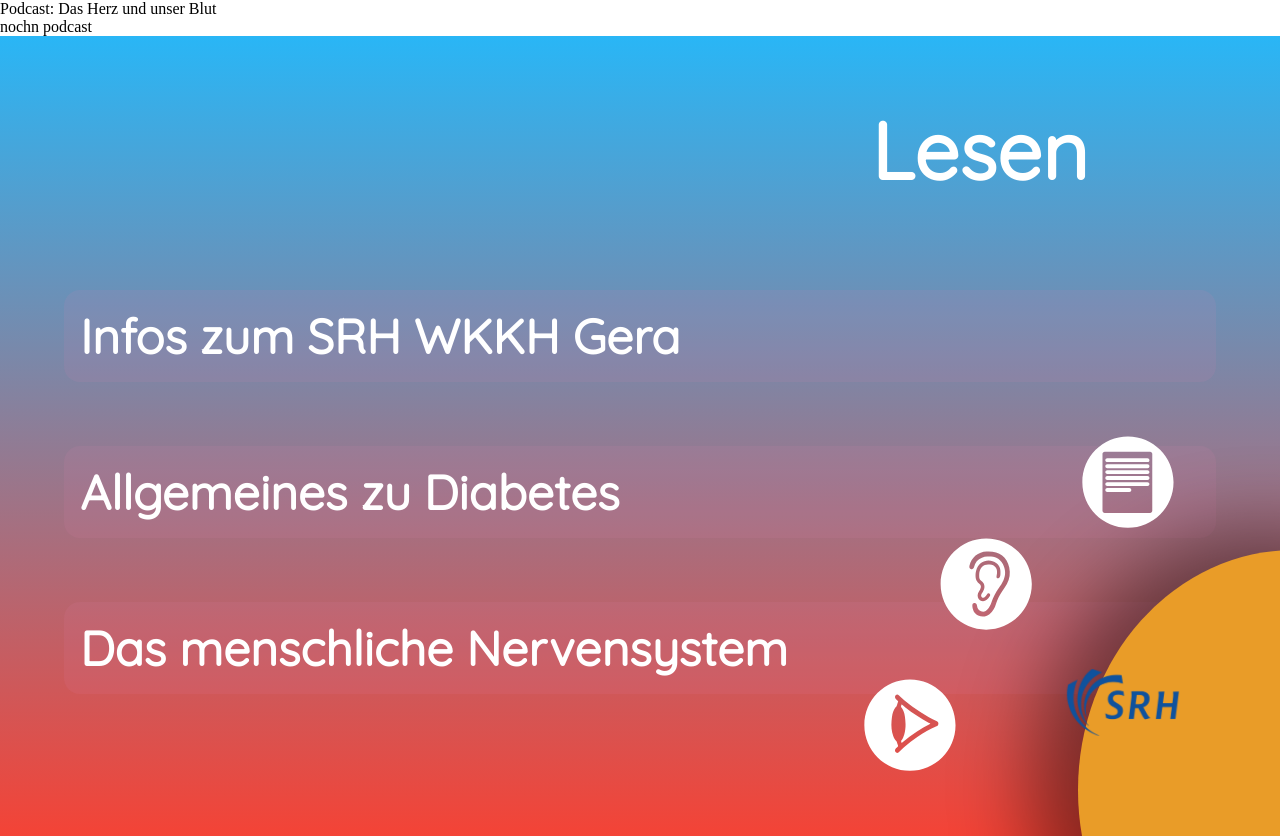
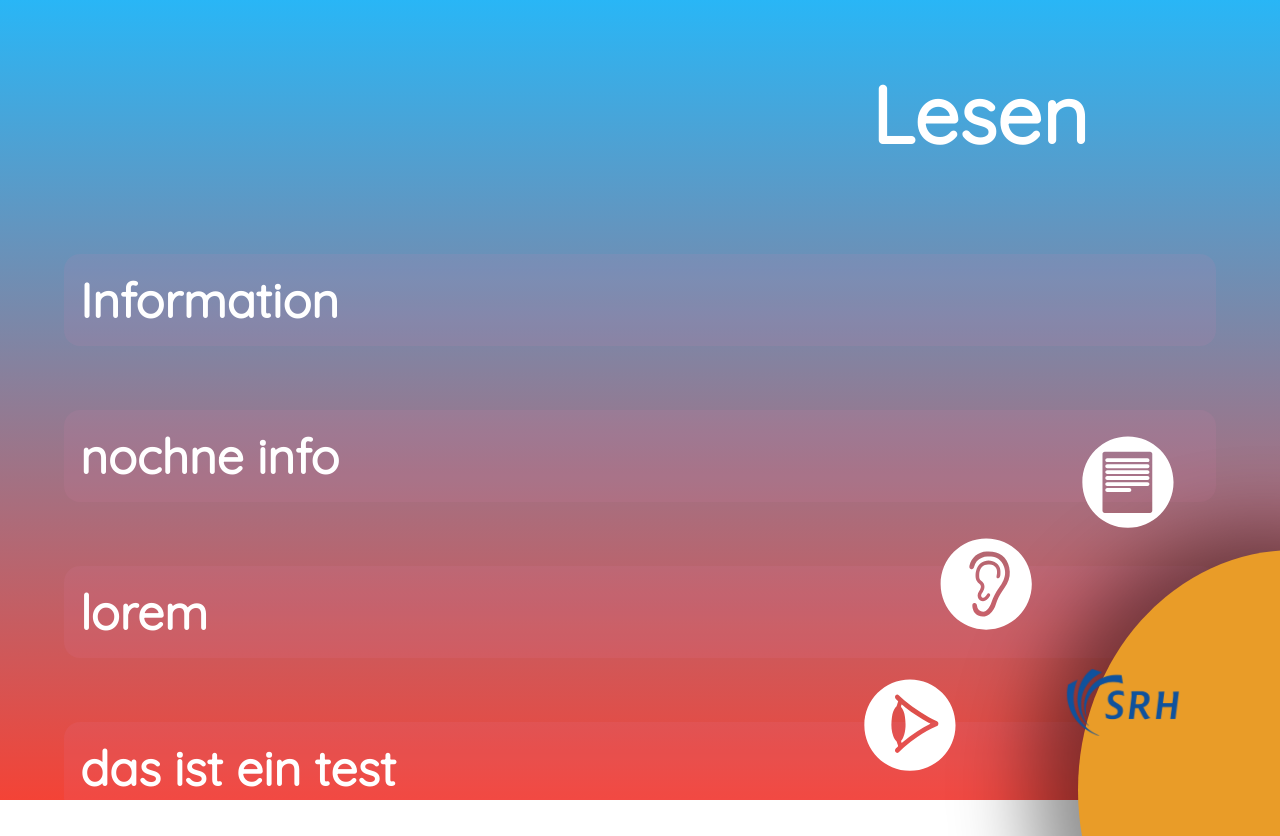
Before and after one commit to Momaritti/gera-srh, an Angular app: page /read/document in a window 1280 px wide. After the commit the page ends 800 px from the top, so only its background shows below. Built offline with nearby package versions, Linux system fonts and the light colour scheme; data requests are answered from the project's data file.

Commit message:
request in specific component and mock db

```diff
--- a/db.json
+++ b/db.json
@@ -1,18 +1,24 @@
 {
-  "items": [
+  "document": [
+    { "id": 1, "title": "Information ", "path": "../../assets/herz.mp3" },
+    { "id": 2, "title": "nochne info", "path": "../pdc.mp3" },
+    { "id": 3, "title": "lorem", "path": "../pdc.mp3" },
+    { "id": 4, "title": "das ist ein test", "path": "../pdc.mp3" }
+  ],
+  "audio": [
     { "id": 1, "title": "Podcast: Das Herz und unser Blut", "path": "../../assets/herz.mp3" },
-    { "id": 2, "title": "nochn podcast", "path": "../pdc.mp3" }
+    { "id": 2, "title": "nochn podcast", "path": "../pdc.mp3" },
+    { "id": 3, "title": "lorem ipsum", "path": "../pdc.mp3" },
+    { "id": 4, "title": "nochn st", "path": "../pdc.mp3" },
+    { "id": 5, "title": "quarz", "path": "../pdc.mp3" }
   ],
-  "test": [
-    { "id": 1, "title": "Podcast: Das Herz und unser Blut", "path": "../../assets/herz.mp3" },
-    { "id": 2, "title": "nochn podcast", "path": "../pdc.mp3" }
-  ],
-  "audios": [
-    { "id": 1, "title": "Podcast: Das Herz und unser Blut", "path": "../../assets/herz.mp3" },
-    { "id": 2, "title": "nochn podcast", "path": "../pdc.mp3" }
+  "video": [
+    { "id": 1, "title": "Der Specht", "path": "../../assets/bird.mp4" },
+    { "id": 2, "title": "Der Buntspecht", "path": "../../assets/bird.mp4" },
+    { "id": 3, "title": "Dein Vogel", "path": "../../assets/bird.mp4" }
   ],
   "comments": [
     { "id": 1, "body": "some comment", "postId": 1 }
   ],
-  "profile": { "name": "typicode" }
+  "profile": { "name": "derboy" }
 }
--- a/src/app/app.component.ts
+++ b/src/app/app.component.ts
@@ -1,8 +1,9 @@
 import { Http } from '@angular/http';
-import { HttpClient } from '@angular/common/http';
+// import { HttpClient } from '@angular/common/http';
 import { Component, OnInit, NgZone } from '@angular/core';
 // import { RouterModule, Routes } from '@angular/router';
 import { trigger, transition, group, query, style, animate } from '@angular/animations';
+// import {Input, Input} from '@angular/compiler/src/core';
 
 @Component({
   selector: 'app-root',
@@ -67,24 +68,28 @@ import { trigger, transition, group, query, style, animate } from '@angular/anim
     ])
   ]
 })
-export class AppComponent implements OnInit {
-  data;
-  results = '';
+export class AppComponent {
+  // data;
+  // results;
+  // results: any[] = this.results;
   // tiefenerkennung für router animations
   getDepth(outlet) {
     return outlet.activatedRouteData['depth'];
   }
-  constructor(private http: HttpClient) {}
+
+  // constructor(private http: HttpClient) {
+  // }
+
   // public ngOnInit() {}
-  ngOnInit(): void {
+  /*ngOnInit(): void {
     this.http.get('http://localhost:3000/items').subscribe(
       data => {
-        console.log(data);
-        this.results = data;
+        // console.log(data);
+         this.results = data;
       }
     );
-  }
+  }*/
+  // @Input() name: string;
   public insert() {
   }
-
 }
--- a/src/app/hear/hear.component.html
+++ b/src/app/hear/hear.component.html
@@ -3,7 +3,7 @@
   <div class="listen-view">
     <h1>Hörspiele und Hörbücher</h1>
     <ul>
-      <li *ngFor="let audio of audios" [routerLink]="['item', audio.title]">
+      <li *ngFor="let audio of results" [routerLink]="['item', audio.title]">
         <h2>{{audio.title}}</h2>
       </li>
     </ul>
--- a/src/app/hear/hear.component.ts
+++ b/src/app/hear/hear.component.ts
@@ -1,17 +1,26 @@
 import { Component, OnInit } from '@angular/core';
+import { HttpClient } from '@angular/common/http';
 
 @Component({
   selector: 'app-hear',
   templateUrl: './hear.component.html',
-  styleUrls: ['./hear.component.sass']
+  styleUrls: ['./hear.component.sass'],
 })
 export class HearComponent implements OnInit {
-audios = [
-    { title: 'Podcast: Das Herz und unser Blut', path: '../../assets/herz.mp3' },
+  results;
+  audios = [
+    {title: 'Podcast: Das Herz und unser Blut', path: '../../assets/herz.mp3'},
   ];
-  constructor() { }
 
-  ngOnInit() {
+  constructor(private http: HttpClient) {
   }
 
+  ngOnInit(): void {
+    this.http.get('http://localhost:3000/audio').subscribe(
+      data => {
+        // console.log(data);
+        this.results = data;
+      }
+    );
+  }
 }
--- a/src/app/read/read.component.html
+++ b/src/app/read/read.component.html
@@ -9,7 +9,7 @@
   <div class="read-view">
     <h1>Lesen</h1>
     <ul>
-      <li *ngFor="let doc of docs" [routerLink]="['item', doc.title]">
+      <li *ngFor="let doc of results" [routerLink]="['item', doc.title]">
         <h2>{{doc.title}}</h2>
       </li>
     </ul>
--- a/src/app/read/read.component.ts
+++ b/src/app/read/read.component.ts
@@ -1,4 +1,5 @@
 import { Component, OnInit } from '@angular/core';
+import { HttpClient } from '@angular/common/http';
 
 @Component({
   selector: 'app-read',
@@ -6,14 +7,14 @@ import { Component, OnInit } from '@angular/core';
   styleUrls: ['./read.component.sass']
 })
 export class ReadComponent implements OnInit {
-docs = [
-    { title: 'Infos zum SRH WKKH Gera', text: 'Lorem Ipsum.' },
-    { title: 'Allgemeines zu Diabetes', text: 'Broteinheiten sind bla bla bla..' },
-    { title: 'Das menschliche Nervensystem', text: 'Lorem Ipsum.' },
-  ];
-  constructor() { }
-
-  ngOnInit() {
+  results;
+  constructor(private http: HttpClient) { }
+  ngOnInit(): void {
+    this.http.get('http://localhost:3000/document').subscribe(
+      data => {
+        this.results = data;
+      }
+    );
   }
 
 }
--- a/src/app/watch/watch.component.html
+++ b/src/app/watch/watch.component.html
@@ -2,7 +2,7 @@
   <div class="watch-view">
     <h1>Videos</h1>
     <ul>
-      <li *ngFor="let video of videos" [routerLink]="['item', video.title]">
+      <li *ngFor="let video of results" [routerLink]="['item', video.title]">
         <h2>{{video.title}}</h2>
       </li>
     </ul>
--- a/src/app/watch/watch.component.ts
+++ b/src/app/watch/watch.component.ts
@@ -1,4 +1,5 @@
 import { Component, OnInit } from '@angular/core';
+import { HttpClient } from '@angular/common/http';
 
 @Component({
   selector: 'app-watch',
@@ -6,12 +7,18 @@ import { Component, OnInit } from '@angular/core';
   styleUrls: ['./watch.component.sass']
 })
 export class WatchComponent implements OnInit {
+  results;
 videos = [
     { title: 'Der Specht', path: '../../assets/bird.mp4' },
   ];
-  constructor() { }
+  constructor (private http: HttpClient) { }
 
-  ngOnInit() {
+  ngOnInit(): void {
+    this.http.get('http://localhost:3000/video').subscribe(
+      data => {
+        this.results = data;
+      }
+    );
   }
 
 }
```
Also changed, not shown: src/app/app.module.ts (+4 -4 lines).
